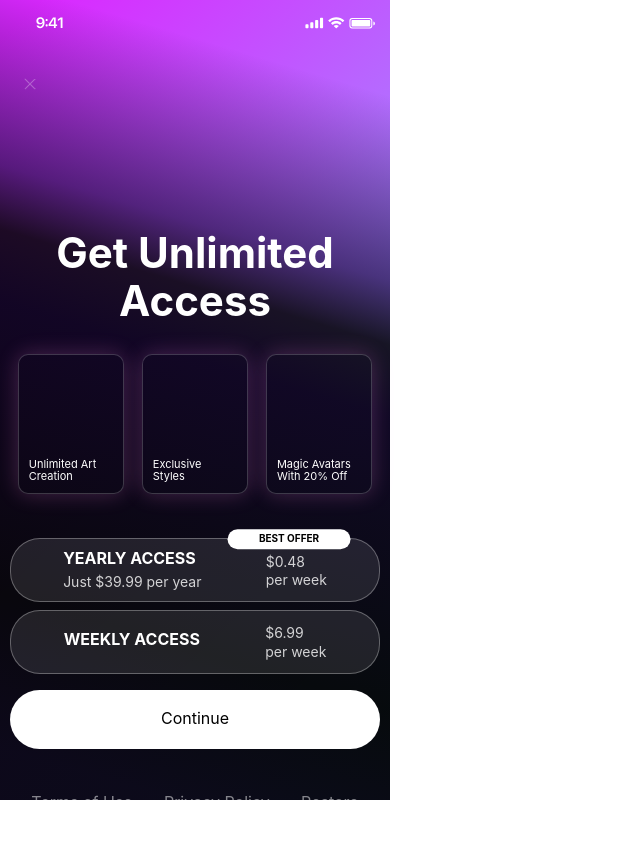
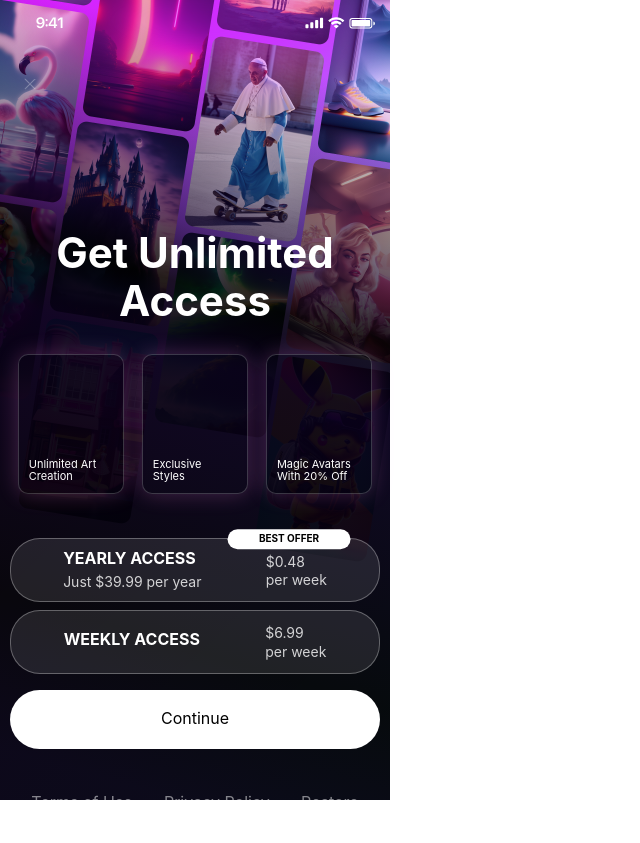
Before and after one commit to ArtemBYN/arta-test-bp, a website built with Vite: page index.html in a window 1280 px wide. Shown: the whole page, without its empty margins (0-640 px from the left). Built offline with nearby package versions, Linux system fonts and the light colour scheme; files whose address does not match are found by name; a web font is replaced by a local one.

Commit message:
change path for img

```diff
--- a/package.json
+++ b/package.json
@@ -7,7 +7,7 @@
     "dev": "vite",
     "build": "vite build",
     "preview": "vite preview",
-    "serve": "vite preview"
+    "serve": "vite serve"
   },
   "devDependencies": {
     "vite": "^5.3.1"
--- a/src/css/style.css
+++ b/src/css/style.css
@@ -32,7 +32,7 @@ a {
 }
 
 .banner_background {
-    background-image: url(images/Oval.svg), url(images/bg1.png);
+    background-image: url(/images/Oval.svg), url(/images/bg1.png);
     background-size: contain;
     background-repeat: no-repeat;
 }
```
